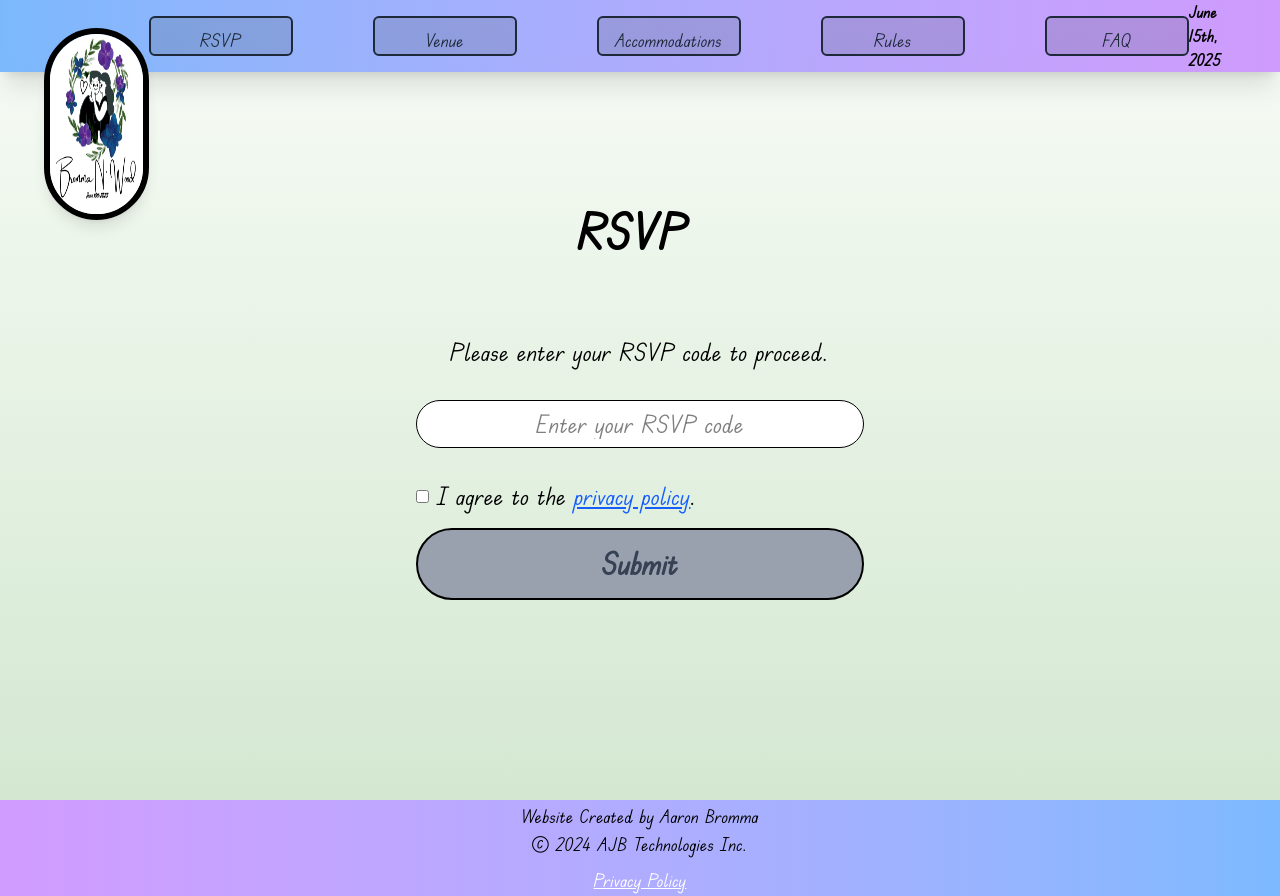
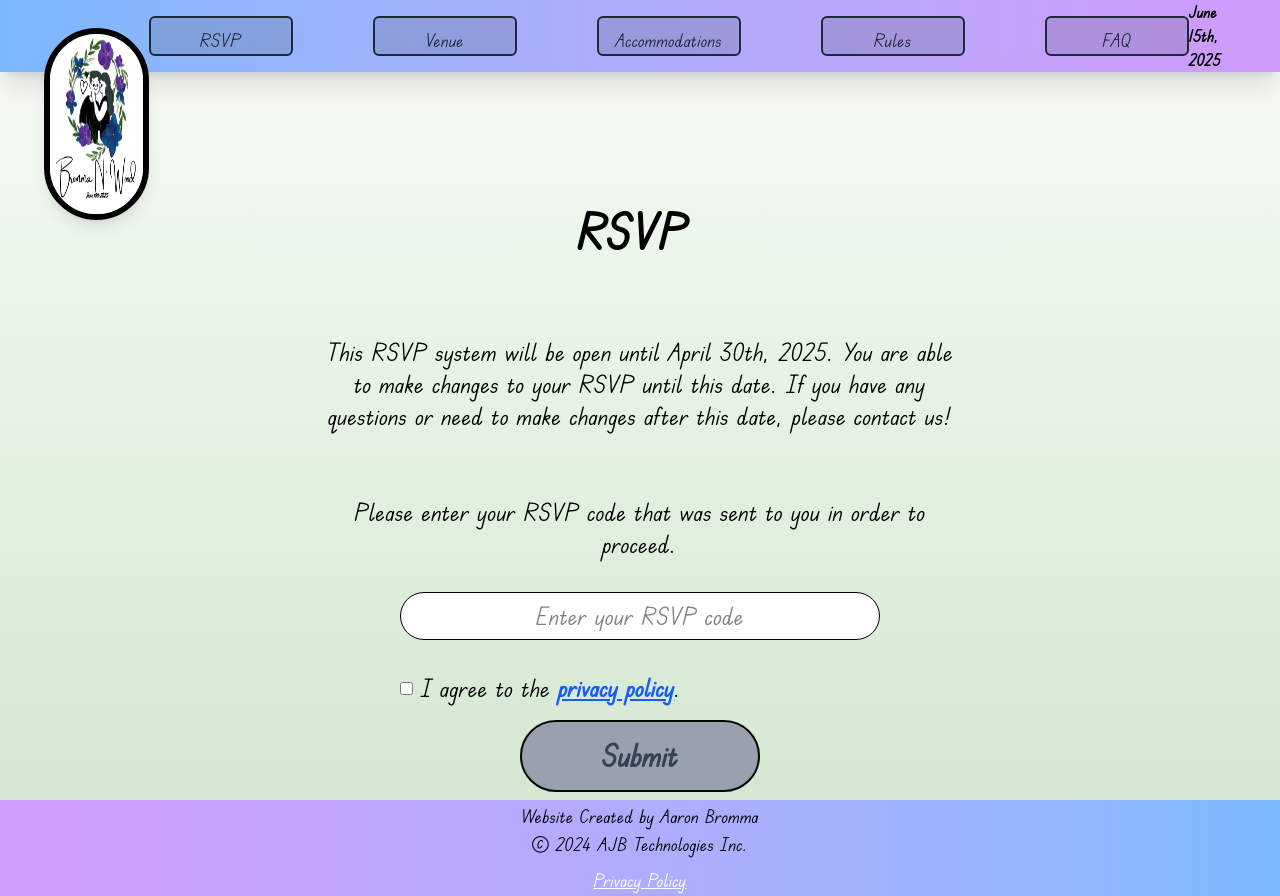
Before and after one commit to bioresestance/BrommaWoodWeddingWebsite, a React (Vite) app in the folder Client/: page /rsvp in a window 1280 px wide. Built offline with nearby package versions, Linux system fonts and the light colour scheme; no server answers.

Commit message:
Enhance RSVP page layout and user instructions; improve error handling and privacy policy agreement

```diff
--- a/Client/src/pages/rsvp.tsx
+++ b/Client/src/pages/rsvp.tsx
@@ -60,16 +60,21 @@ const RSVPPage: React.FC = () => {
   const agreeToPrivacyPolicy = watch("agreeToPrivacyPolicy");
 
   return (
-    <div className="flex flex-col items-center w-full min-h-screen text-white pt-[20vh] px-4 md:px-0">
+    <div className="flex flex-col items-center text-center w-full min-h-screen text-black pt-[20vh] px-4 md:px-0">
+      <div className="w-[50%] mx-auto">
         <p className="text-2xl md:text-5xl font-bold text-black p-6 md:p-12 pr-8 md:pr-16">
           RSVP
         </p>
-      <p className="text-center text-black mt-4 md:mt-8">
-        Please enter your RSVP code to proceed.
+        <p className="mt-4 md:mt-8">
+          This RSVP system will be open until April 30th, 2025. You are able to make changes to your RSVP until this date. If you have any questions or need to make changes after this date, please contact us!
+        </p>
+        <br />
+        <p className="mt-4 md:mt-8">
+          Please enter your RSVP code that was sent to you in order to proceed.
         </p>
         <form
           onSubmit={handleSubmit(onSubmit, onError)}
-        className="w-full max-w-md mt-8"
+          className=" mt-8 w-[75%] mx-auto"
         >
           <input
             className="w-full h-12 rounded-full border border-black text-center text-black mb-4 bg-white"
@@ -88,7 +93,7 @@ const RSVPPage: React.FC = () => {
             />
             <label className="text-black">
               I agree to the{" "}
-            <a href="/privacy" className="text-blue-600 underline">
+              <a href="/privacy" className="text-blue-600 underline font-bold">
                 privacy policy
               </a>
               .
@@ -103,7 +108,7 @@ const RSVPPage: React.FC = () => {
             </p>
           )}
           <button
-          className={`w-full text-3xl border-2 rounded-full border-black font-bold py-4 px-8 ${agreeToPrivacyPolicy
+            className={`w-[50%] text-3xl border-2 rounded-full border-black font-bold py-4 px-8 ${agreeToPrivacyPolicy
               ? "bg-blue-600/75 hover:bg-blue-800 text-white/90 hover:text-white"
               : "bg-gray-400 text-gray-700 cursor-not-allowed"
               }`}
@@ -114,6 +119,7 @@ const RSVPPage: React.FC = () => {
           </button>
         </form>
       </div>
+    </div>
   );
 };
 
```
Lines whose indentation alone changed are shown as unchanged.
